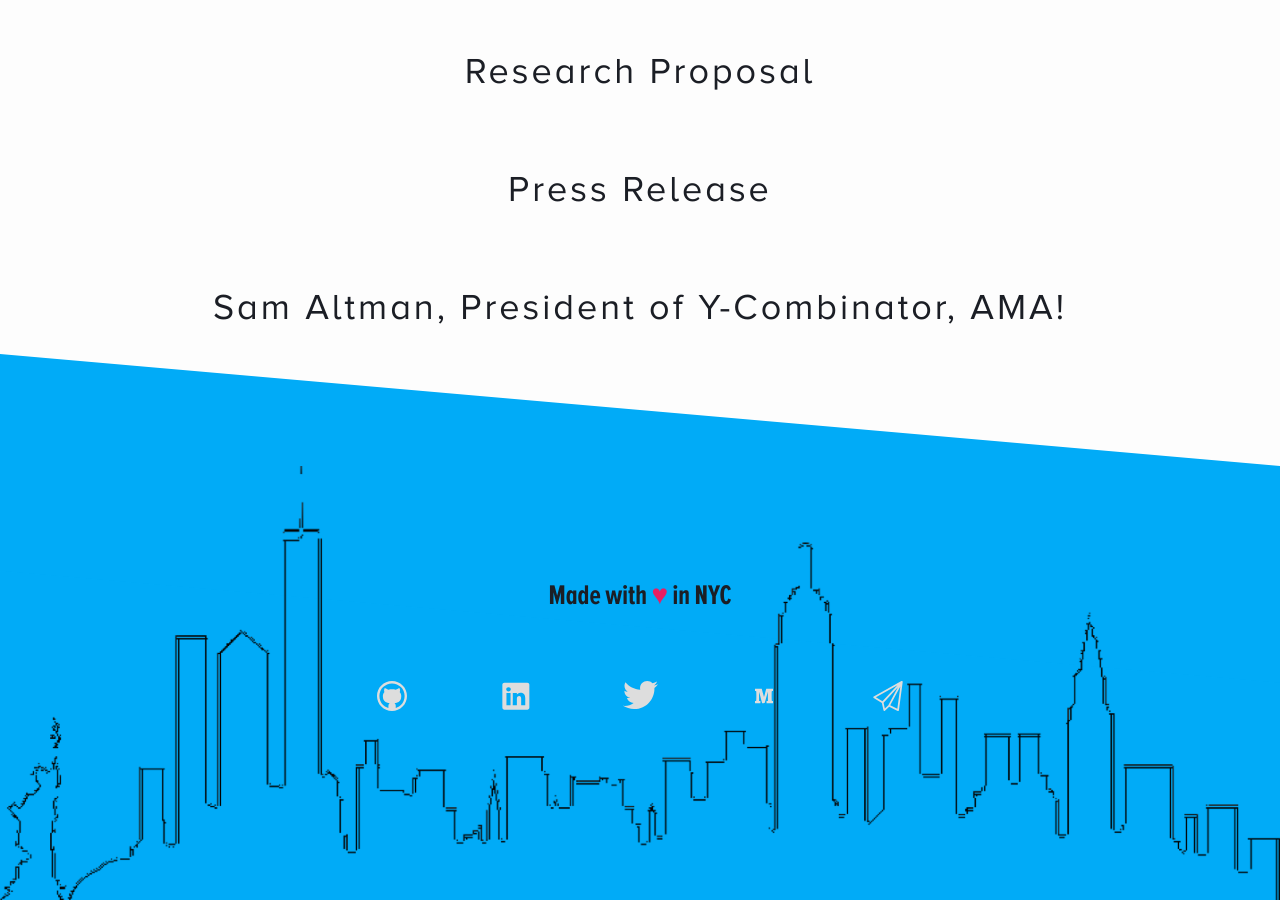
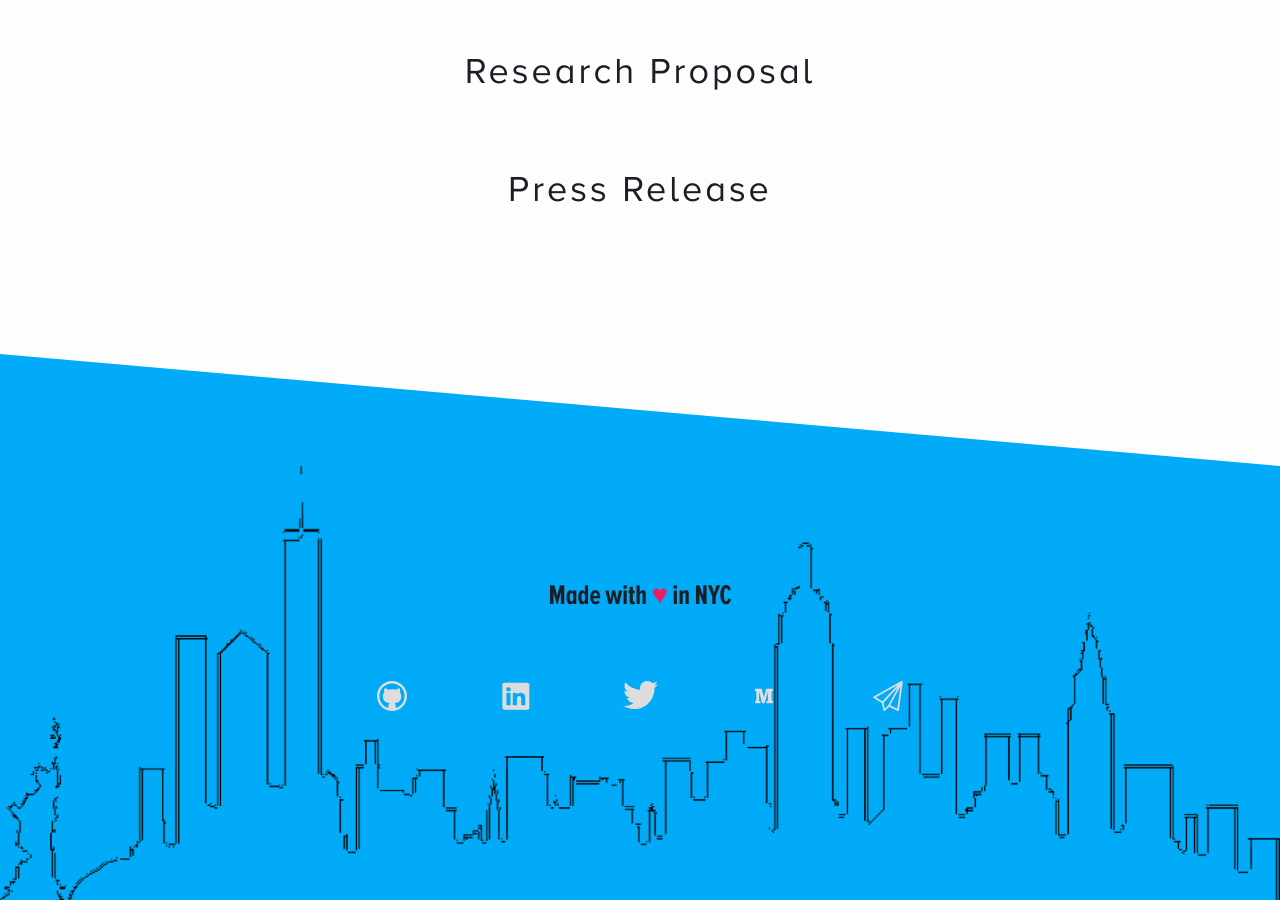
Before and after one commit to timotius02/timotius02.github.io, a Jekyll site: the page built from writing/index.html, in a window 1280 px wide and 900 px high, scrolled down 844 px. Built offline with Jekyll 4.4.1, drawn with Linux system fonts in a browser that asks for light colours; some web fonts are replaced.

Commit message:
fix duplicate and coloring

```diff
--- a/writing/index.html
+++ b/writing/index.html
@@ -7,11 +7,11 @@
         <strong> Writing</strong>
        </h1>
 
-        <a href="https://medium.com/hackathon-hackers/sam-altman-president-of-y-combinator-hackathon-hackers-ama-ab7eac22dd7#.ob6ubjetj" target="_blank">
+        <a href="https://medium.com/hackathon-hackers/sam-altman-president-of-y-combinator-hackathon-hackers-ama-ab7eac22dd7#.ob6ubjetj" target="_blank" class="white">
             <h3 class="title">Sam Altman, President of Y-Combinator, AMA!</h3>
         </a>
 
-        <a href="{{'/assets/coverletter.pdf' | prepend: site.baseurl }}" class="white" target="_blank">
+        <a href="{{'/assets/coverletter.pdf' | prepend: site.baseurl }}" target="_blank">
             <h3 class="title ">Cover Letter</h3>
         </a>
 
@@ -31,9 +31,6 @@
             <h3 class="title">Press Release</h3>
         </a>
 
-        <a href="https://medium.com/hackathon-hackers/sam-altman-president-of-y-combinator-hackathon-hackers-ama-ab7eac22dd7#.ob6ubjetj" target="_blank">
-            <h3 class="title">Sam Altman, President of Y-Combinator, AMA!</h3>
-        </a>
 
     </div>
 
```
